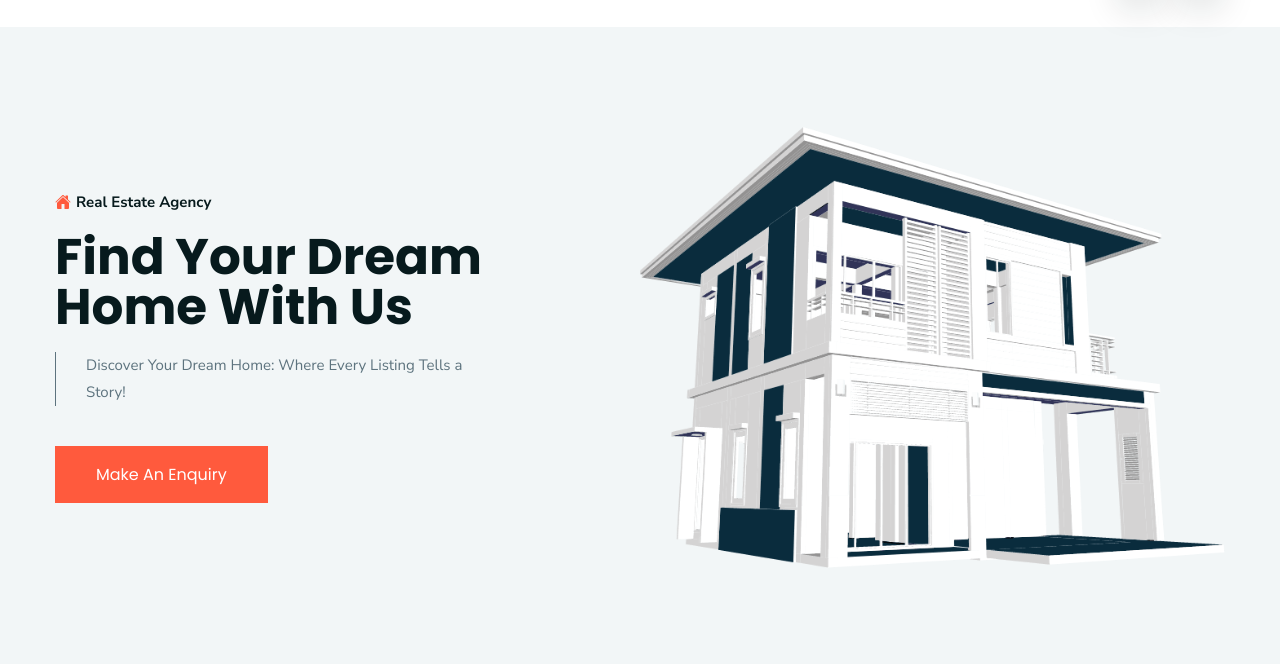
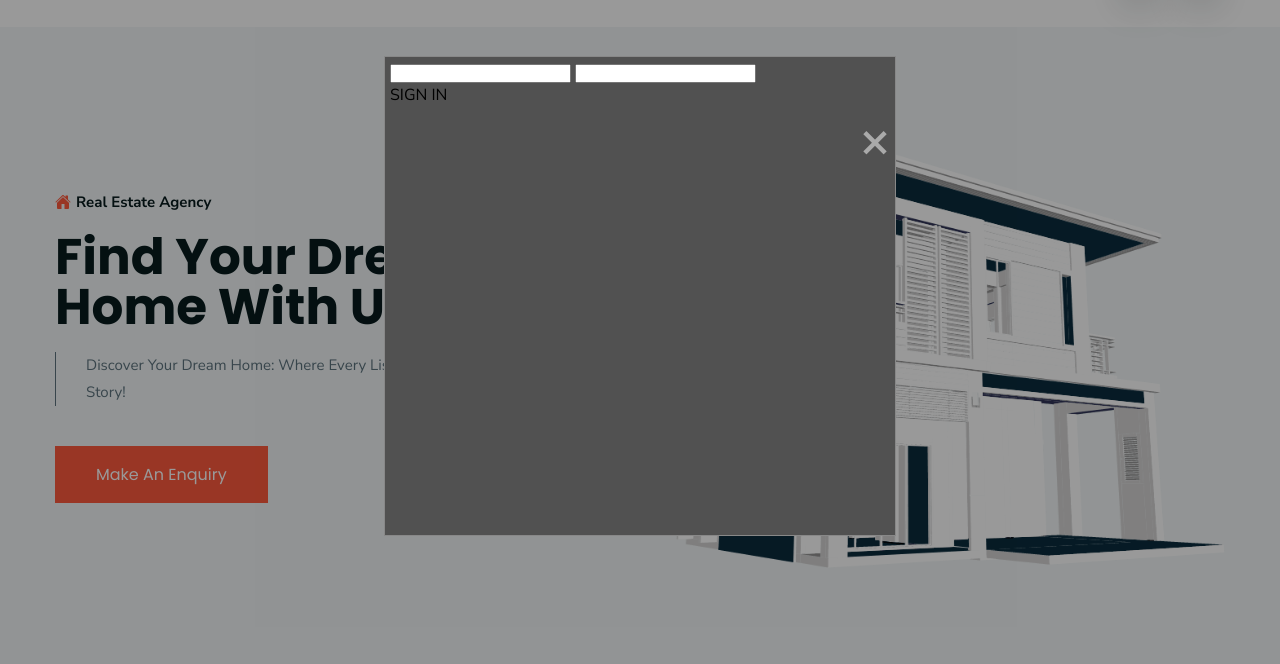
Before and after one commit to muditrajsade/Homes28, a plain HTML site: page index.html in a window 1280 px wide. Both pictures are taken after a click on the button 1200 px from the left and 106 px from the top of the page. Shown: the part 136-800 px from the top of the page. Drawn offline with nearby package versions, Linux system fonts and the light colour scheme.

Commit message:
modal_added

```diff
--- a/assets/css/style.css
+++ b/assets/css/style.css
@@ -775,6 +775,46 @@ button, a { transition: var(--transition); }
   gap: 15px;
 }
 
+.modal
+{
+    display: none; /* Hidden by default */
+    position: fixed; /* Stay in place */
+    z-index: 9; /* Sit on top */
+    left: 0;
+    top: 0;
+    bottom: 0;
+    width: 100%; /* Full width */
+    height: 100%; /* Full height */
+    overflow: auto; /* Enable scroll if needed */
+    background-color: rgb(0,0,0); /* Fallback color */
+    background-color: rgba(0,0,0,0.4); /* Black w/ opacity */
+}
+
+.modal-content {
+    background-color: #d957e2;
+    background-color: rgb(81, 81, 81);
+    margin: 15% auto; /* 15% from the top and centered */
+    padding: 5px;
+    border: 1px solid #888;
+    width: 40%; /* Could be more or less, depending on screen size */
+    height: 60%;
+}
+
+/* Close button */
+.close {
+    color: #aaa;
+    float: right;
+    font-size: 50px;
+    font-weight: bold;
+}
+
+.close:hover,
+.close:focus {
+    color: black;
+    text-decoration: none;
+    cursor: pointer;
+}
+
 .card-author {
   display: flex;
   align-items: center;
--- a/assets/js/script.js
+++ b/assets/js/script.js
@@ -37,8 +37,56 @@ for (let i = 0; i < navElemArr.length; i++) {
   });
 }
 
+document.querySelector("#pro-btn").addEventListener("click",function(){
+  openModal();
+
+})
+
+function openModal()
+{
+  var modal = document.getElementById("myModal");
+  document.body.style.overflowY='hidden';
+  modal.style.display = "block";
+  //event listener to close popup when clicking outside of it
+  window.addEventListener("click", outsideModalClick);
+}
+// close popup
+function closeModal() {
+  var modal = document.getElementById("myModal");
+  modal.style.display = "none";
+
+  //remove event listener
+  window.removeEventListener("click", outsideModalClick);
+}
+
+//handles click outside of modal
+function outsideModalClick(event)
+{
+  var modal = document.getElementById("myModal");
+  document.body.style.overflowY='visible';
+  if (event.target == modal)
+  {
+      modal.style.display = "none";
+      window.removeEventListener("click", outsideModalClick);
+  }
+}
 
 
+
+document.querySelector("#sign_in").addEventListener("click",function(){
+
+  let rg = document.querySelector("#username").value;
+  let edf = document.querySelector("#password").value;
+  if(rg == 'harshit' && edf == "12345"){
+    closeModal();
+    alert("signed in");
+  }
+  else{
+    closeModal();
+    alert("invalid login credentials");
+  }
+
+});
 /**
  * header active state
  */
--- a/index.html
+++ b/index.html
@@ -146,12 +146,23 @@
             <span>Search</span>
           </button>
 
-          <button class="header-bottom-actions-btn" aria-label="Profile">
+          <button class="header-bottom-actions-btn" aria-label="Profile" id="pro-btn">
             <ion-icon name="person-outline"></ion-icon>
 
             <span>Profile</span>
           </button>
 
+          <div id="myModal" class="modal">
+            <div class="modal-content">
+                <input type="text" id="username" />
+                <input type="text" id="password" />
+                <button id="sign_in">SIGN IN</button>
+                <span class="close" onclick="closeModal()">&times;</span>
+                <div class="profile-menu">
+                </div>
+
+            </div>
+        </div>
           <button class="header-bottom-actions-btn" data-nav-open-btn aria-label="Open Menu">
             <ion-icon name="menu-outline"></ion-icon>
 
```
